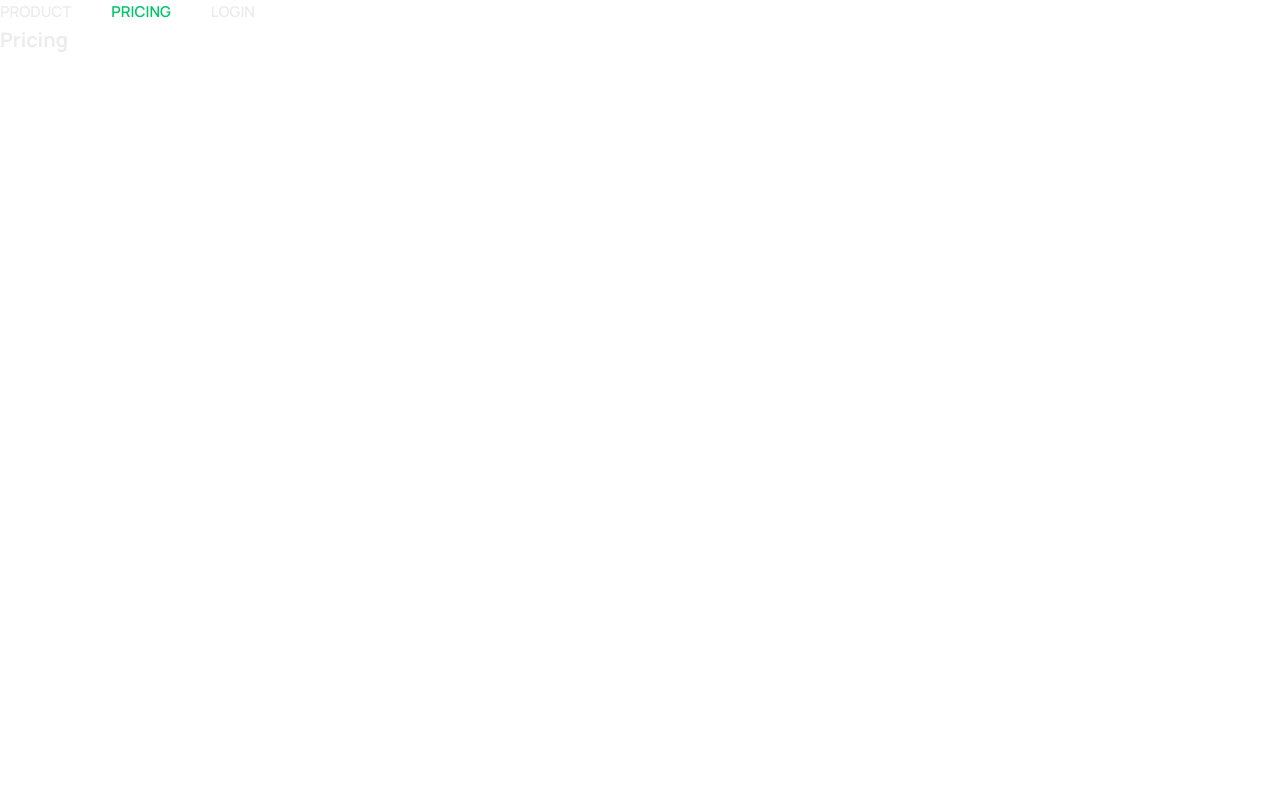
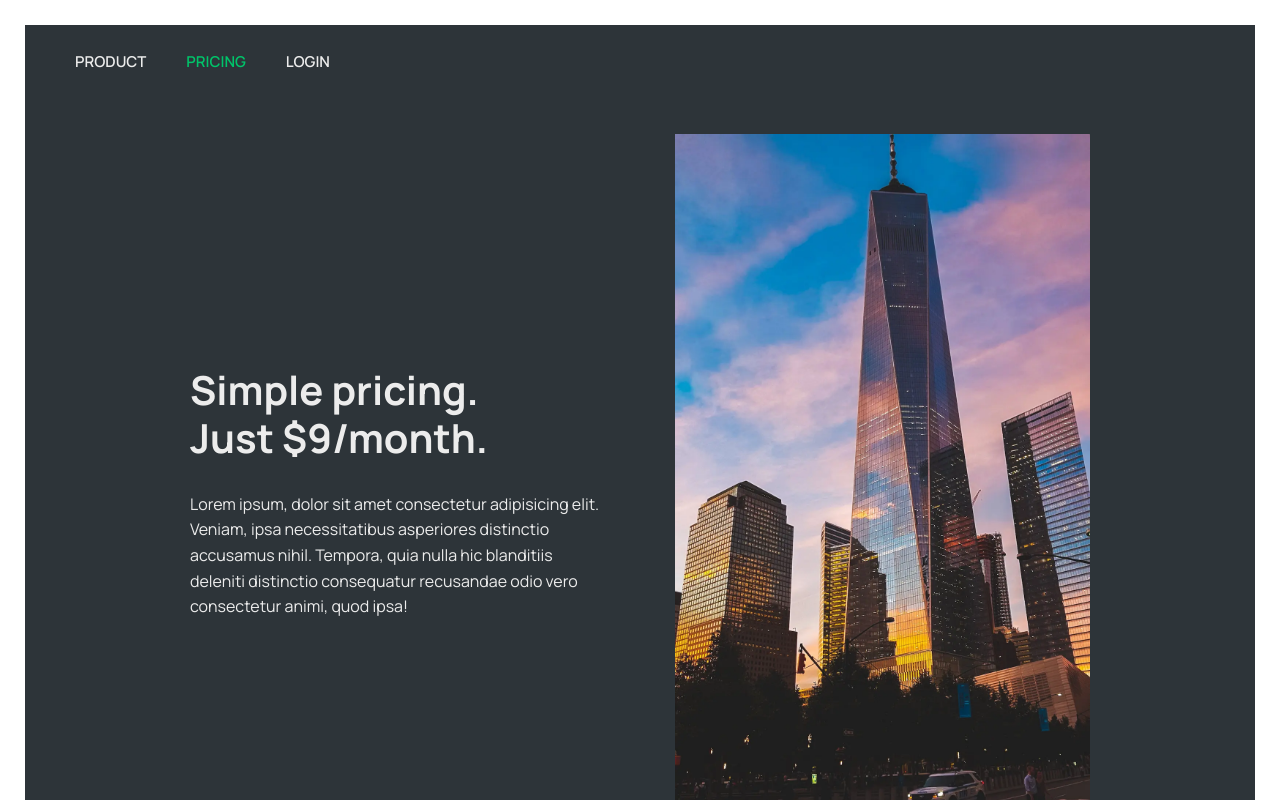
Before and after one commit to mpondev/HeyWorld, a React (Vite) app: page /pricing in a window 1280 px wide. Shown: the top 800 px of the page. Built offline with nearby package versions, Linux system fonts and the light colour scheme.

Commit message:
Modify and style Pricing page

```diff
--- a/src/pages/Pricing/Pricing.jsx
+++ b/src/pages/Pricing/Pricing.jsx
@@ -1,11 +1,29 @@
 import PageNav from '../../components/PageNav/PageNav.jsx';
+
+// Uses same styles as Product
+import styles from '../Product/Product.module.css';
 
 function Pricing() {
   return (
-    <div>
+    <main className={styles.product}>
       <PageNav />
-      <h1>Pricing</h1>
-    </div>
+
+      <section>
+        <div>
+          <h2>
+            Simple pricing. <br /> Just $9/month.
+          </h2>
+          <p>
+            Lorem ipsum, dolor sit amet consectetur adipisicing elit. Veniam,
+            ipsa necessitatibus asperiores distinctio accusamus nihil. Tempora,
+            quia nulla hic blanditiis deleniti distinctio consequatur recusandae
+            odio vero consectetur animi, quod ipsa!
+          </p>
+        </div>
+
+        <img src="img-2.webp" alt="Town with mounatins in the background" />
+      </section>
+    </main>
   );
 }
 
```
Also changed, not shown: public/img-2.webp (added).
